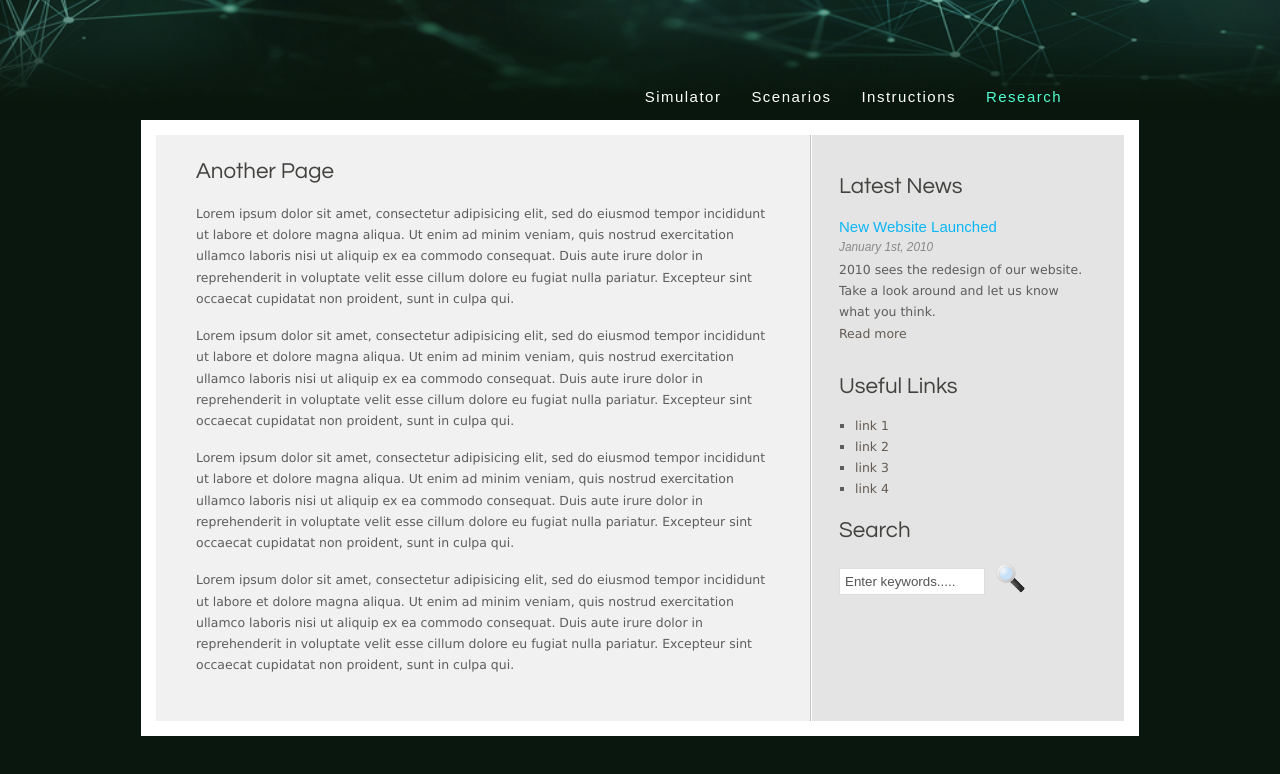
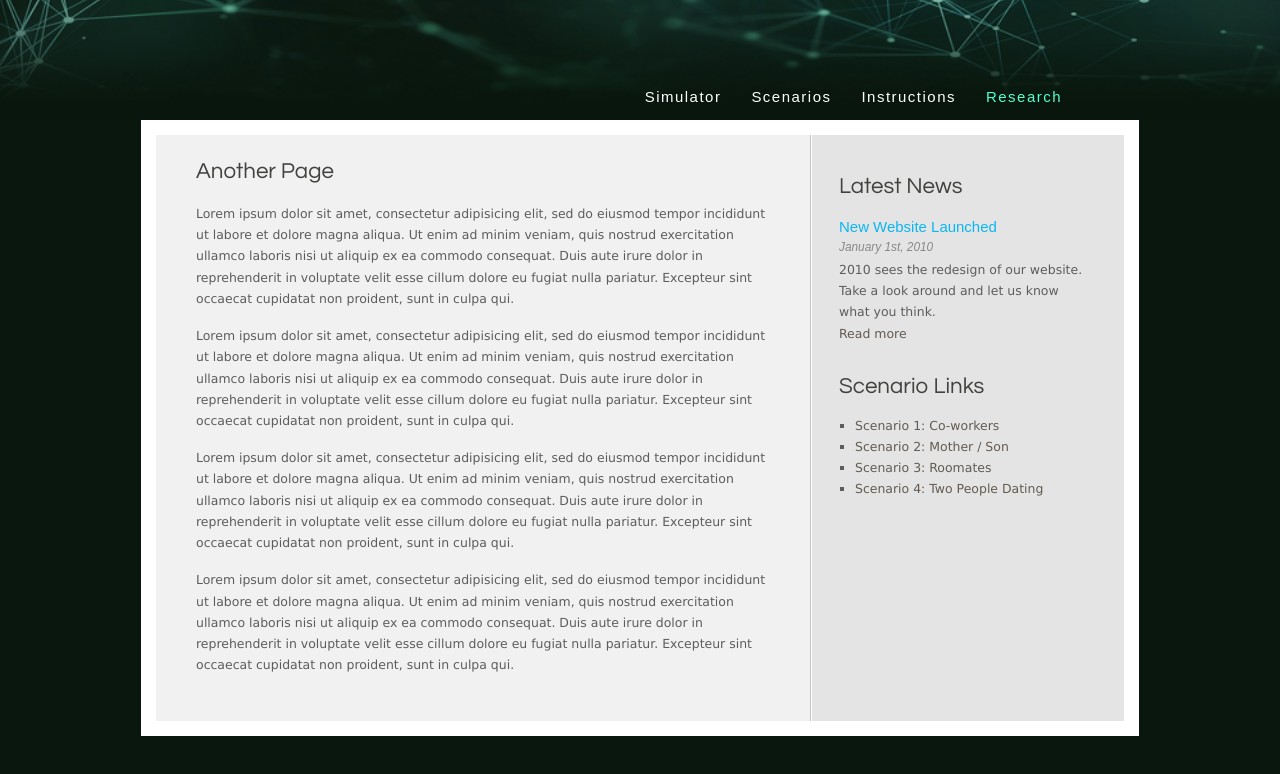
Before and after one commit to KatieCarlson/Media-Artifact-Texting-Simulator, a plain HTML site: page research.html in a window 1280 px wide. Shown: the part 130-904 px from the top of the page. Drawn offline with Linux system fonts and the light colour scheme.

Commit message:
Update research.html

```diff
--- a/research.html
+++ b/research.html
@@ -34,20 +34,13 @@
         <h4>New Website Launched</h4>
         <h5>January 1st, 2010</h5>
         <p>2010 sees the redesign of our website. Take a look around and let us know what you think.<br /><a href="#">Read more</a></p>
-        <h1>Useful Links</h1>
+        <h1 margin-bottom="35px">Scenario Links</h1>
         <ul>
-          <li><a href="#">link 1</a></li>
-          <li><a href="#">link 2</a></li>
-          <li><a href="#">link 3</a></li>
-          <li><a href="#">link 4</a></li>
+          <li><a href="sc1.html">Scenario 1: Co-workers</a></li>
+          <li><a href="sc2.html">Scenario 2: Mother / Son</a></li>
+          <li><a href="sc3.html">Scenario 3: Roomates</a></li>
+          <li><a href="sc4.html">Scenario 4: Two People Dating</a></li>
         </ul>
-        <h1>Search</h1>
-        <form method="post" action="#" id="search_form">
-          <p>
-            <input class="search" type="text" name="search_field" value="Enter keywords....." />
-            <input name="search" type="image" style="border: 0; margin: 0 0 -9px 5px;" src="style/search.png" alt="Search" title="Search" />
-          </p>
-        </form>
       </div>
       <div id="content">
         <h1>Another Page</h1>
```
